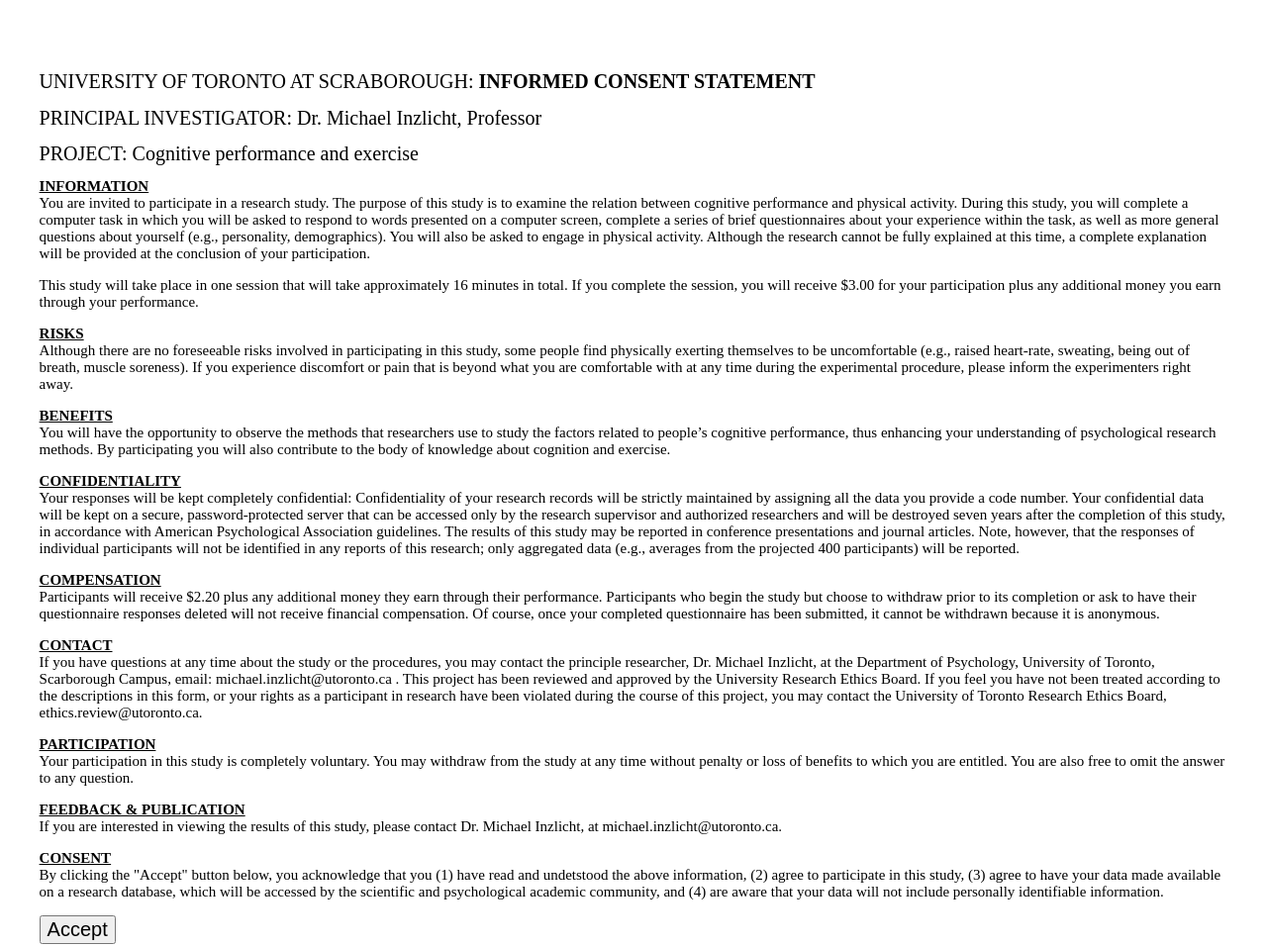
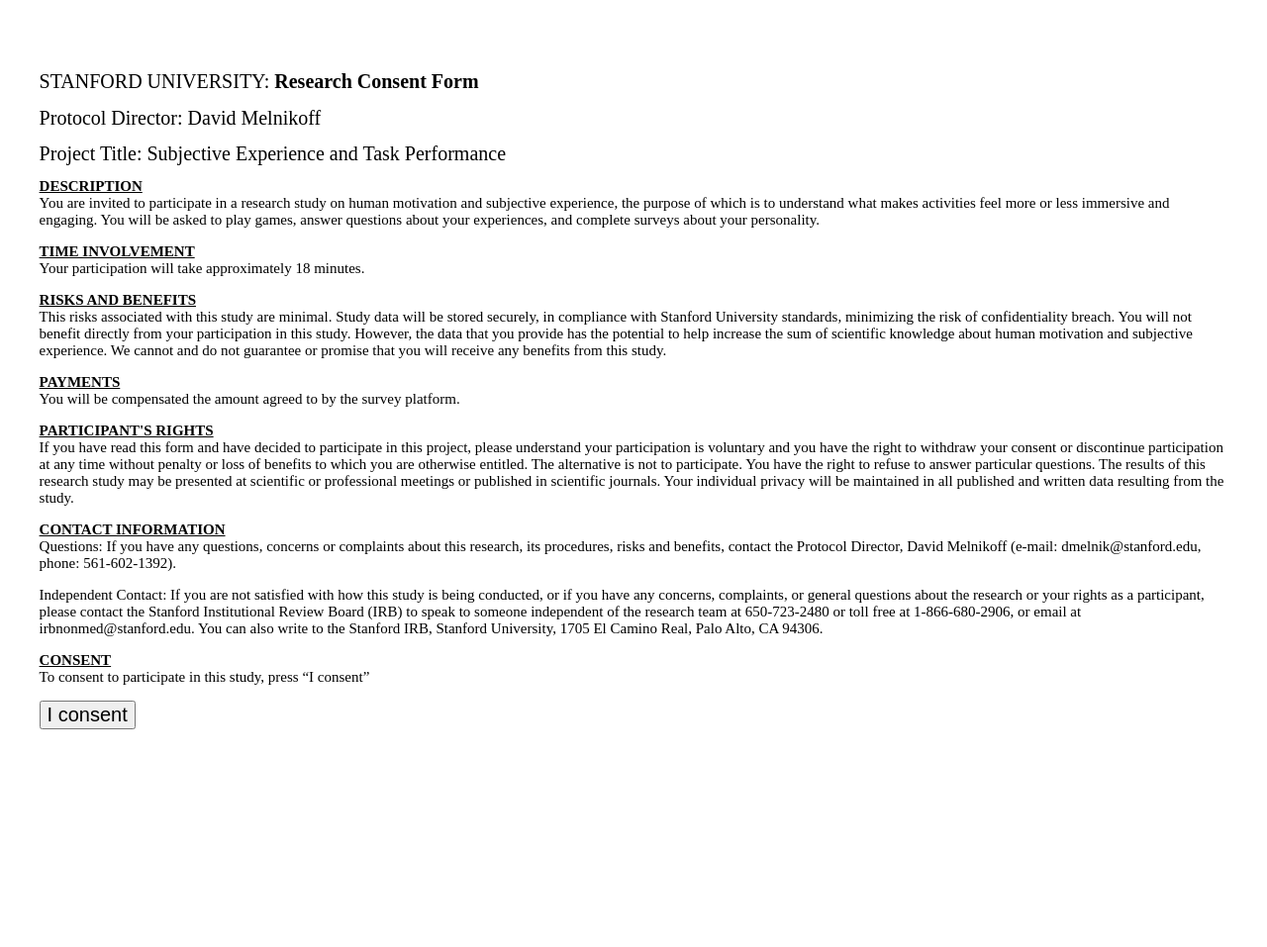
Before and after one commit to DEMelnikoff/spin-choice, a plain HTML site: page html/consent.html in a window 1280 px wide. Shown: the whole page at 99% size. After the commit the page ends 845 px from the top, so only its background shows below. Drawn offline with Linux system fonts and the light colour scheme.

Commit message:
new consent

```diff
--- a/html/consent.html
+++ b/html/consent.html
@@ -7,57 +7,45 @@
 
 <div class="consent-content">
 
-	<h1>UNIVERSITY OF TORONTO AT SCRABOROUGH: <strong>INFORMED CONSENT STATEMENT</strong></h1>
+	<h1>STANFORD UNIVERSITY: <strong>Research Consent Form</strong></h1>
 
-	<h1>PRINCIPAL INVESTIGATOR: Dr. Michael Inzlicht, Professor</h1>
+	<h1>Protocol Director: David Melnikoff</h1>
 
-	<h1>PROJECT: Cognitive performance and exercise</h1>
+	<h1>Project Title: Subjective Experience and Task Performance</h1>
 
 
-	<h2>INFORMATION</h2>
+	<h2>DESCRIPTION</h2>
 
-		<p>You are invited to participate in a research study. The purpose of this study is to examine the relation between cognitive performance and physical activity. During this study, you will complete a computer task in which you will be asked to respond to words presented on a computer screen, complete a series of brief questionnaires about your experience within the task, as well as more general questions about yourself (e.g., personality, demographics). You will also be asked to engage in physical activity. Although the research cannot be fully explained at this time, a complete explanation will be provided at the conclusion of your participation.</p>
+		<p>You are invited to participate in a research study on human motivation and subjective experience, the purpose of which is to understand what makes activities feel more or less immersive and engaging. You will be asked to play games, answer questions about your experiences, and complete surveys about your personality.</p>
 
-		<p>This study will take place in one session that will take approximately 16 minutes in total. If you complete the session, you will receive $3.00 for your participation plus any additional money you earn through your performance.</p>
+	<h2>TIME INVOLVEMENT</h2>
+
+		<p>Your participation will take approximately 18 minutes.</p>
+
+	<h2>RISKS AND BENEFITS</h2>
+
+		<p>This risks associated with this study are minimal. Study data will be stored securely, in compliance with Stanford University standards, minimizing the risk of confidentiality breach. You will not benefit directly from your participation in this study. However, the data that you provide has the potential to help increase the sum of scientific knowledge about human motivation and subjective experience. We cannot and do not guarantee or promise that you will receive any benefits from this study.</p>
+
+	<h2>PAYMENTS</h2>
+
+		<p>You will be compensated the amount agreed to by the survey platform.</p>
+
+	<h2>PARTICIPANT'S RIGHTS</h2>
+
+		<p>If you have read this form and have decided to participate in this project, please understand your participation is voluntary and you have the right to withdraw your consent or discontinue participation at any time without penalty or loss of benefits to which you are otherwise entitled. The alternative is not to participate. You have the right to refuse to answer particular questions. The results of this research study may be presented at scientific or professional meetings or published in scientific journals. Your individual privacy will be maintained in all published and written data resulting from the study. </p>
 
 
-	<h2>RISKS</h2>
+	<h2>CONTACT INFORMATION</h2>
 
-		<p>Although there are no foreseeable risks involved in participating in this study, some people find physically exerting themselves to be uncomfortable (e.g., raised heart-rate, sweating, being out of breath, muscle soreness). If you experience discomfort or pain that is beyond what you are comfortable with at any time during the experimental procedure, please inform the experimenters right away.</p>
+		<p>Questions: If you have any questions, concerns or complaints about this research, its procedures, risks and benefits, contact the Protocol Director, David Melnikoff (e-mail: dmelnik@stanford.edu, phone: 561-602-1392).</p>
 
-	<h2>BENEFITS</h2>
-
-		<p>You will have the opportunity to observe the methods that researchers use to study the factors related to people’s cognitive performance, thus enhancing your understanding of psychological research methods. By participating you will also contribute to the body of knowledge about cognition and exercise.</p>
-
-
-	<h2>CONFIDENTIALITY</h2>
-
-		<p>Your responses will be kept completely confidential: Confidentiality of your research records will be strictly maintained by assigning all the data you provide a code number. Your confidential data will be kept on a secure, password-protected server that can be accessed only by the research supervisor and authorized researchers and will be destroyed seven years after the completion of this study, in accordance with American Psychological Association guidelines. The results of this study may be reported in conference presentations and journal articles.  Note, however, that the responses of individual participants will not be identified in any reports of this research; only aggregated data (e.g., averages from the projected 400 participants) will be reported.</p>
-
-
-	<h2>COMPENSATION</h2>
-
-		<p>Participants will receive $2.20 plus any additional money they earn through their performance.  Participants who begin the study but choose to withdraw prior to its completion or ask to have their questionnaire responses deleted will not receive financial compensation. Of course, once your completed questionnaire has been submitted, it cannot be withdrawn because it is anonymous.</p>
-
-
-	<h2>CONTACT</h2>
-
-		<p>If you have questions at any time about the study or the procedures, you may contact the principle researcher, Dr. Michael Inzlicht, at the Department of Psychology, University of Toronto, Scarborough Campus, email: michael.inzlicht@utoronto.ca . This project has been reviewed and approved by the University Research Ethics Board. If you feel you have not been treated according to the descriptions in this form, or your rights as a participant in research have been violated during the course of this project, you may contact the University of Toronto Research Ethics Board, ethics.review@utoronto.ca.</p>
-
-
-	<h2>PARTICIPATION</h2>
-
-		<p>Your participation in this study is completely voluntary. You may withdraw from the study at any time without penalty or loss of benefits to which you are entitled. You are also free to omit the answer to any question.</p>
-
-	<h2>FEEDBACK & PUBLICATION</h2>
-
-		<p>If you are interested in viewing the results of this study, please contact Dr. Michael Inzlicht, at michael.inzlicht@utoronto.ca.</p>
+		<p>Independent Contact: If you are not satisfied with how this study is being conducted, or if you have any concerns, complaints, or general questions about the research or your rights as a participant, please contact the Stanford Institutional Review Board (IRB) to speak to someone independent of the research team at 650-723-2480 or toll free at 1-866-680-2906, or email at irbnonmed@stanford.edu. You can also write to the Stanford IRB, Stanford University, 1705 El Camino Real, Palo Alto, CA 94306.</p>
 
 	<h2>CONSENT</h2>
 
-		<p>By clicking the "Accept" button below, you acknowledge that you (1) have read and undetstood the above information, (2) agree to participate in this study, (3) agree to have your data made available on a research database, which will be accessed by the scientific and psychological academic community, and (4) are aware that your data will not include personally identifiable information.</p>
+		<p>To consent to participate in this study, press “I consent”</p>
 
-    <button type="submit" name="subj_consent" value=1 id="advance">Accept</button>
+    <button type="submit" name="subj_consent" value=1 id="advance">I consent</button>
 
 </div>
 
```
Also changed, not shown: 1 other file.
